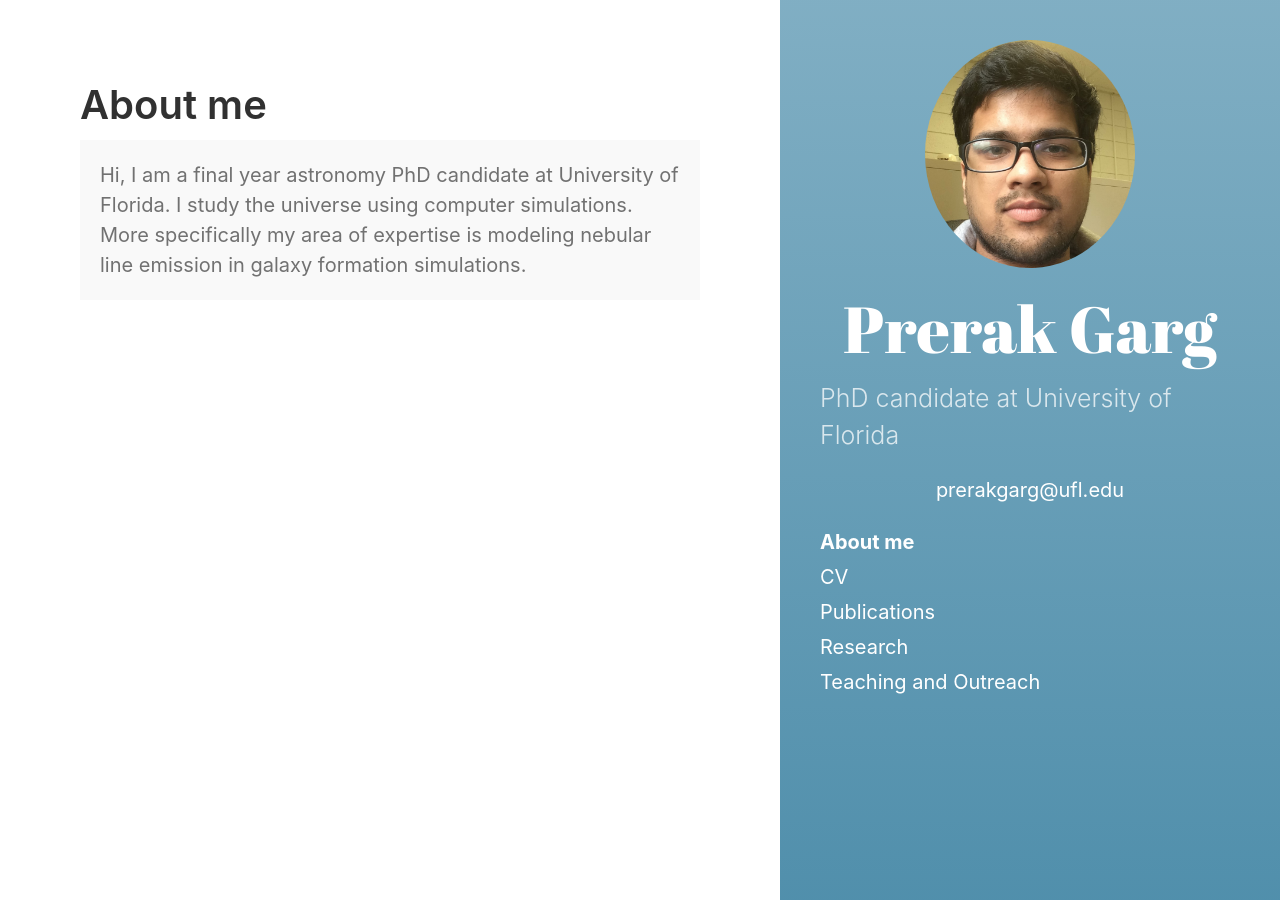
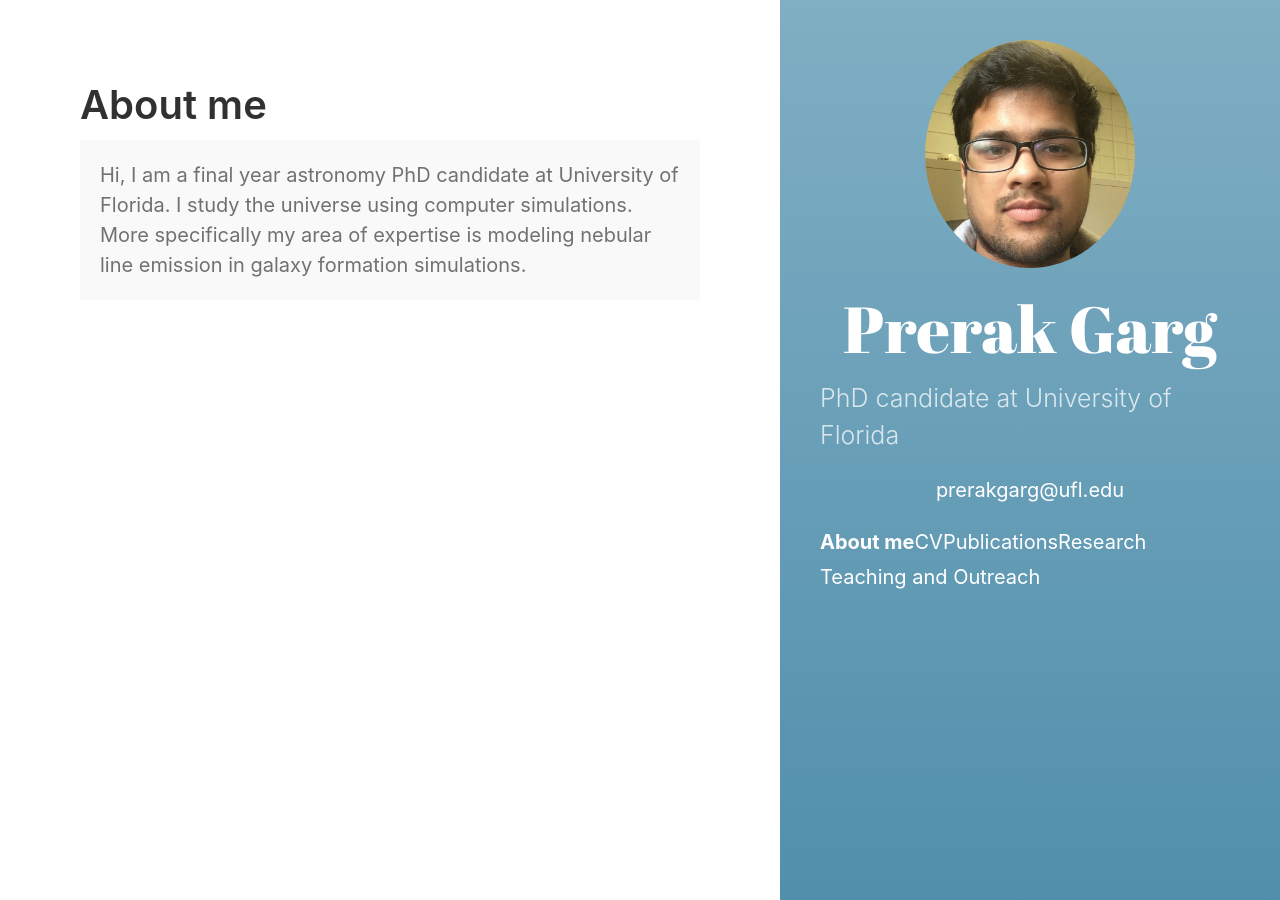
Before and after one commit to prerakgarg07/prerakgarg07.github.io, a Jekyll site: the page built from _posts/2012-02-04-layout-excerpt-defined.md, in a window 1280 px wide. Built offline with Jekyll 4.4.1, drawn with Linux system fonts in a browser that asks for light colours; the list of posts is cut into pages by our own code.

Commit message:
Update _layout.scss

```diff
--- a/_sass/hydeout/_layout.scss
+++ b/_sass/hydeout/_layout.scss
@@ -278,7 +278,7 @@ body {
 }
 
 #sidebar-nav-links {
-  flex-flow: column nowrap;
+  flex-flow: row wrap;
 }
 
 #sidebar-icon-links {
```
